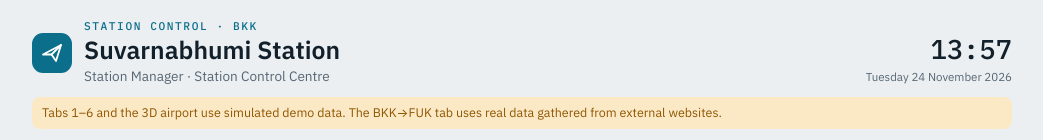
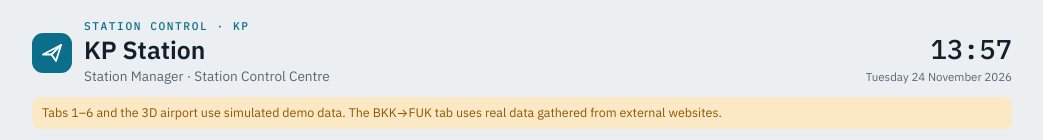
Before and after one commit to fnurattana-spec/BKK-Control-Station, a plain HTML site: page index.html in a window 1280 px wide. Shown: the top 140 px of the page, without its empty margins (118-1161 px from the left). Drawn offline with nearby package versions, Linux system fonts and the light colour scheme.

Commit message:
Add files via upload

```diff
--- a/index.html
+++ b/index.html
@@ -4,7 +4,7 @@
 <meta charset="utf-8">
 <meta name="viewport" content="width=device-width,initial-scale=1,viewport-fit=cover">
 <style>:root{color-scheme:light;padding-top:env(safe-area-inset-top,0px);padding-bottom:env(safe-area-inset-bottom,0px)}body{margin:0;font:14px system-ui,-apple-system,sans-serif}img{max-width:100%}[hidden]{display:none!important}</style>
-<title>Station Control BKK</title>
+<title>Station Control KP</title>
 <link rel="preconnect" href="https://fonts.googleapis.com">
 <link rel="preconnect" href="https://fonts.gstatic.com" crossorigin>
 <link rel="stylesheet" href="https://fonts.googleapis.com/css2?family=IBM+Plex+Mono:wght@400;500;600&family=IBM+Plex+Sans:wght@400;500;600&display=swap">
@@ -212,8 +212,8 @@ textarea{min-height:76px;resize:vertical}
     <div class="brand">
       <span class="logo" aria-hidden="true"><svg width="24" height="24" viewBox="0 0 24 24" fill="none" stroke="currentColor" stroke-width="1.8" stroke-linecap="round" stroke-linejoin="round"><path d="M3 13.5 21 4l-5 16-4.5-6.5L3 13.5Z"/><path d="m11.5 13.5 9.5-9.5"/></svg></span>
       <div>
-        <p class="eyebrow mono">STATION CONTROL · BKK</p>
-        <h1>Suvarnabhumi Station</h1>
+        <p class="eyebrow mono">STATION CONTROL · KP</p>
+        <h1>KP Station</h1>
         <p class="role">Station Manager · Station Control Centre</p>
       </div>
     </div>
@@ -679,7 +679,7 @@ function buildReport(){
   const nearC=S.contracts.filter(c=>c.d<=45).length;
   const sent=S.imp.filter(i=>i.sent).length;
   return [
-    'Daily Operations Report · Suvarnabhumi Station',
+    'Daily Operations Report · KP Station',
     dfmt.format(new Date())+' · Data as of '+nowHM()+' (simulated demo data)',
     '',
     '1) Flight operations',
@@ -1379,5 +1379,3 @@ function lngTick(){
   });
 })();
 </script>
-</body>
-</html>
```
